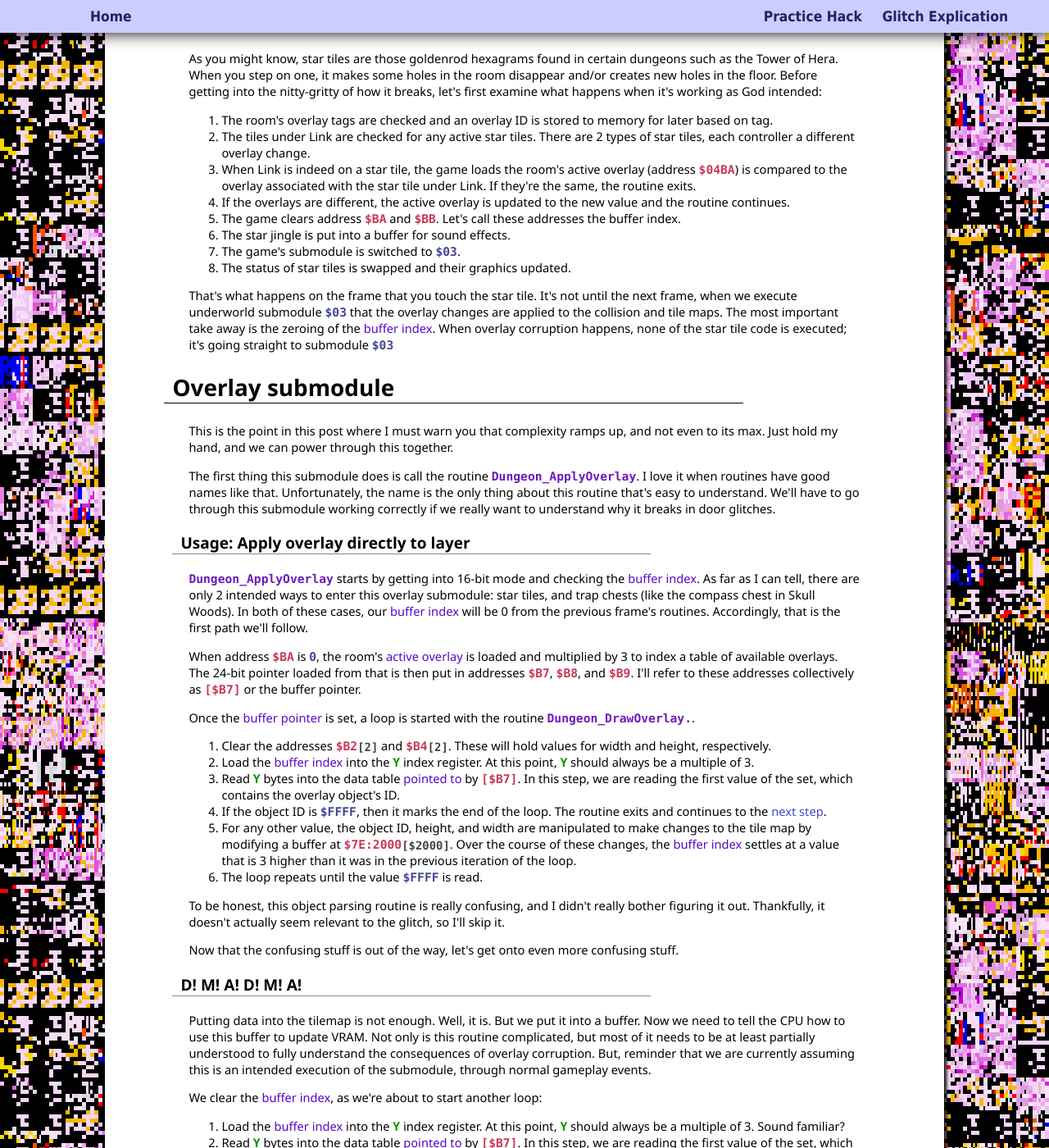
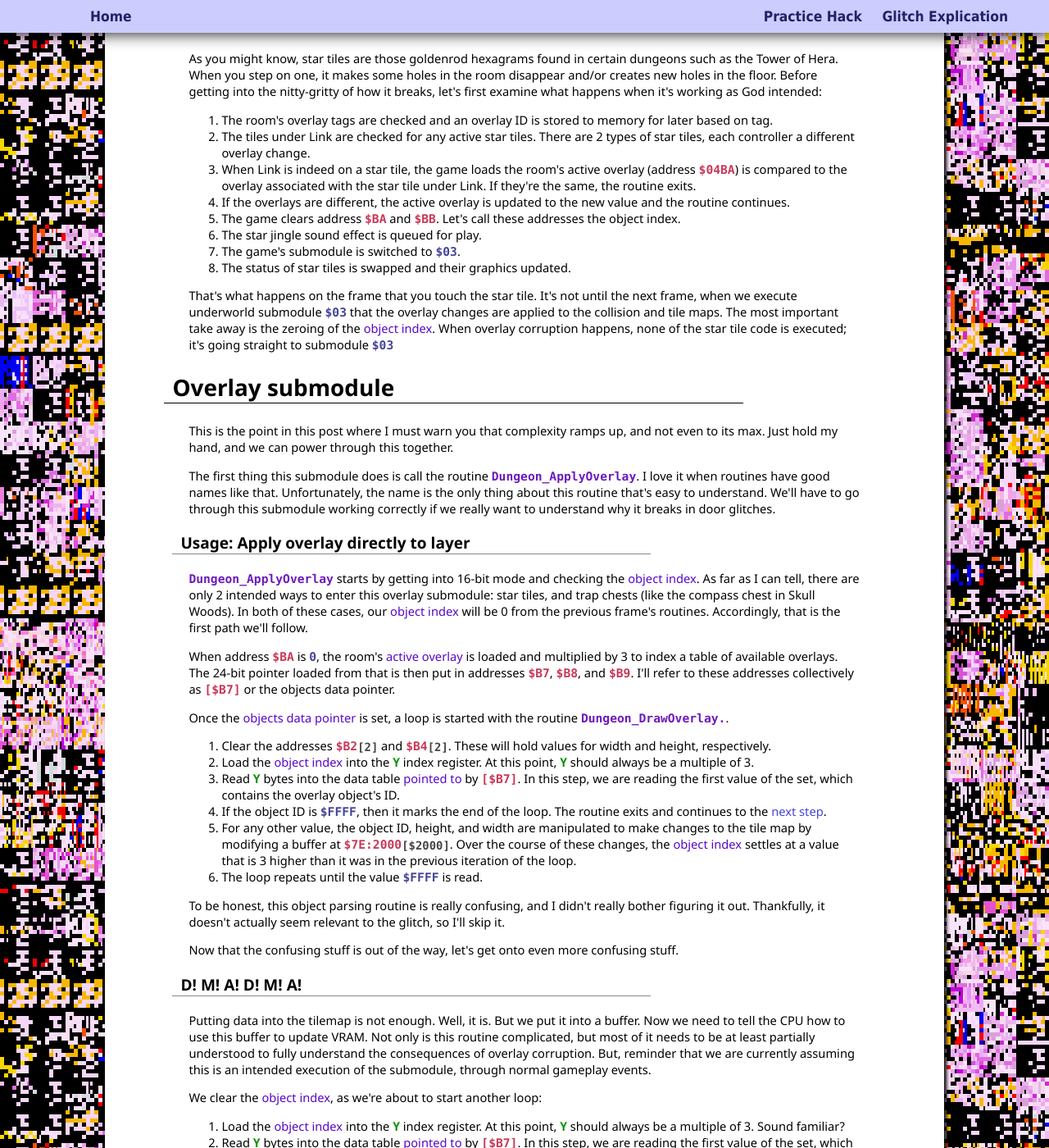
Before and after one commit to spannerisms/spannerisms.github.io, a Jekyll site: the page built from overlaycorruption.html, in a window 1280 px wide and 1400 px high, scrolled down 391 px. Shown: the whole window at 82% size. Built offline with Jekyll 4.4.1, drawn with Linux system fonts in a browser that asks for light colours; some of the changed text lies outside the part shown.

```diff
--- a/alttpglossary.html
+++ b/alttpglossary.html
@@ -27,7 +27,7 @@
 		<dt><dfn id="Sprite">Sprite</dfn></dt>
 		<dd><p>To quote Dotsarecool:</p>
 			<blockquote>This is gonna sound a little pedantic, but that's because it is.</blockquote>
-			<p>The general term you will hear for this word is <i>sprite</i>. While there's nothing wrong with that in a normal conversation, it can cause confusion when you want to discuss more technical aspects of the SNES, where <a class="dfnLink" href="snesglossary#Sprite">sprite</a> has other meanings. To remove all ambiguity, I may instead be use the term <i>NPC</i>, a term which shouldn't be unfamiliar to most. If there are no graphics to discuss, I'll probably stick to saying <i>Sprite</i>. Moving on&hellip;</p>
+			<p>The general term you will hear for this word is <i>sprite</i>. While there's nothing wrong with that in a normal conversation, it can cause confusion when you want to discuss more technical aspects of the SNES, where <a class="dfnLink" href="generalglossary#Sprite">sprite</a> has other meanings. To remove all ambiguity, I may instead be use the term <i>NPC</i>, a term which shouldn't be unfamiliar to most. If there are no graphics to discuss, I'll probably stick to saying <i>Sprite</i>. Moving on&hellip;</p>
 			<p>Along with <a class="dfnLink" href="#Ancilla">ancillae</a> and <a class="dfnLink" href="#Garnish">garnish</a>, NPCs are one of the 3 major types of self-acting entities. There are 16 available slots for NPCs, and they're mostly the bad guys you beat up or the people you talk to. For example, Ganon is an NPC. Some NPCs are used for more specific purposes, such as tree pulls, which only appear on certain objects, or the arrow target for the moving wall in Palace of Darkness.</p>
 		</dd>
 	</dl>
--- a/assets/base.css
+++ b/assets/base.css
@@ -263,9 +263,9 @@
 	display: none;
 }
 
-#bigloop":target {
+#bigloop:target {
 	display: block;
-	border: 1px solid blue;
+	font-weight: bold;
 }
 
 span.disgusting {
--- a/generalglossary.html
+++ b/generalglossary.html
@@ -57,7 +57,7 @@
 		<dt><dfn id="Masking">Masking</dfn></dt>
 		<dd>Masking is just another way of saying "logically AND with a value". It's a <em>mask</em> because it exposes relevant active bits and hides everything else.</dd>
 		<dt><dfn id="Mirror">Mirror</dfn></dt>
-		<dd>Being able to access certain types of memory in more than one place is useful. A mirror is just one of those duplicate places that makes working with that memory doable.</dd>
+		<dd>Being able to access certain types of memory in more than one place is useful. A mirror is just one of those duplicate places that makes working with that memory doable. If you'd like to learn more, see <a class="youtube" href="https://www.youtube.com/watch?v=PvfhANgLrm4">this video</a> by Dotsarecool.</dd>
 	</dl>
 
 	<h2>N</h2>
--- a/overlaycorruption.html
+++ b/overlaycorruption.html
@@ -15,28 +15,28 @@
 		<li>The tiles under Link are checked for any active star tiles. There are 2 types of star tiles, each controller a different overlay change.</li>
 		<li>When Link is indeed on a star tile, the game loads the room's <span class="dfnwrap" id="04BA"><dfn>active overlay</dfn> (address <dfn><code class="address">$04BA</code></dfn>)</span> is compared to the overlay associated with the star tile under Link. If they're the same, the routine exits.</li>
 		<li>If the overlays are different, the active overlay is updated to the new value and the routine continues.</li>
-		<li>The game clears address <span class="dfnwrap" id="BA"><dfn><code class="address">$BA</code></dfn> and <dfn><code class="address">$BB</code></dfn>. Let's call these addresses the <dfn>buffer index</dfn>.</li>
-		<li>The star jingle is put into a buffer for sound effects.</li>
+		<li>The game clears address <span class="dfnwrap" id="BA"><dfn><code class="address">$BA</code></dfn> and <dfn><code class="address">$BB</code></dfn>. Let's call these addresses the <dfn>object index</dfn>.</li>
+		<li>The star jingle sound effect is queued for play.</li>
 		<li>The game's submodule is switched to <code class="value">$03</code>.</li>
 		<li>The status of star tiles is swapped and their graphics updated.</li>
 	</ol>
 
-	<p>That's what happens on the frame that you touch the star tile. It's not until the next frame, when we execute underworld submodule <code class="value">$03</code> that the overlay changes are applied to the collision and tile maps. The most important take away is the zeroing of the <a class="term" href="#BA">buffer index</a>. When overlay corruption happens, none of the star tile code is executed; it's going straight to submodule <code class="value">$03</code></p>
+	<p>That's what happens on the frame that you touch the star tile. It's not until the next frame, when we execute underworld submodule <code class="value">$03</code> that the overlay changes are applied to the collision and tile maps. The most important take away is the zeroing of the <a class="term" href="#BA">object index</a>. When overlay corruption happens, none of the star tile code is executed; it's going straight to submodule <code class="value">$03</code></p>
 
 	<h2>Overlay submodule</h2>
 	<p>This is the point in this post where I must warn you that complexity ramps up, and not even to its max. Just hold my hand, and we can power through this together.</p>
 	<p>The first thing this submodule does is call the routine <code class="routine">Dungeon_ApplyOverlay</code>. I love it when routines have good names like that. Unfortunately, the name is the only thing about this routine that's easy to understand. We'll have to go through this submodule working correctly if we really want to understand why it breaks in door glitches.</p>
 
 	<h3>Usage: Apply overlay directly to layer</h3>
-	<p><code class="routine">Dungeon_ApplyOverlay</code> starts by getting into 16-bit mode and checking the <a class="term" href="#BA">buffer index</a>. As far as I can tell, there are only 2 intended ways to enter this overlay submodule: star tiles, and trap chests (like the compass chest in Skull Woods). In both of these cases, our <a class="term" href="#BA">buffer index</a> will be 0 from the previous frame's routines. Accordingly, that is the first path we'll follow.</p>
-	<p>When address <a class="term" href="#BA"><code class="address">$BA</code></a> is <code class="value">0</code>, the room's <a class="term" href="#04BA">active overlay</a> is loaded and multiplied by 3 to index a table of available overlays. The 24-bit pointer loaded from that is then put in <span class="dfnwrap" id="B7">addresses <dfn><code class="address">$B7</code>, <code class="address">$B8</code>, and <code class="address">$B9</code></dfn>. I'll refer to these addresses collectively as <dfn><code class="address">[$B7]</code></dfn> or the <dfn>buffer pointer</dfn></span>.</p>
-	<p>Once the <a class="term" href="#B7" title="Did you seriously forget this already? It's right there in the previous paragraph!">buffer pointer</a> is set, a loop is started with the routine <code class="routine">Dungeon_DrawOverlay.</code>.</p>
+	<p><code class="routine">Dungeon_ApplyOverlay</code> starts by getting into 16-bit mode and checking the <a class="term" href="#BA">object index</a>. As far as I can tell, there are only 2 intended ways to enter this overlay submodule: star tiles, and trap chests (like the compass chest in Skull Woods). In both of these cases, our <a class="term" href="#BA">object index</a> will be 0 from the previous frame's routines. Accordingly, that is the first path we'll follow.</p>
+	<p>When address <a class="term" href="#BA"><code class="address">$BA</code></a> is <code class="value">0</code>, the room's <a class="term" href="#04BA">active overlay</a> is loaded and multiplied by 3 to index a table of available overlays. The 24-bit pointer loaded from that is then put in <span class="dfnwrap" id="B7">addresses <dfn><code class="address">$B7</code>, <code class="address">$B8</code>, and <code class="address">$B9</code></dfn>. I'll refer to these addresses collectively as <dfn><code class="address">[$B7]</code></dfn> or the <dfn>objects data pointer</dfn></span>.</p>
+	<p>Once the <a class="term" href="#B7" title="Did you seriously forget this already? It's right there in the previous paragraph!">objects data pointer</a> is set, a loop is started with the routine <code class="routine">Dungeon_DrawOverlay.</code>.</p>
 	<ol>
 		<li>Clear the addresses <code class="address">$B2</code><code class="addrsize">[2]</code> and <code class="address">$B4</code><code class="addrsize">[2]</code>. These will hold values for width and height, respectively.</li>
-		<li>Load the <a class="term" href="#BA">buffer index</a> into the <code class="register">Y</code> index register. At this point, <code class="register">Y</code> should always be a multiple of 3.</li>
+		<li>Load the <a class="term" href="#BA">object index</a> into the <code class="register">Y</code> index register. At this point, <code class="register">Y</code> should always be a multiple of 3.</li>
 		<li>Read <code class="register">Y</code> bytes into the data table <a class="term" href="#B7">pointed to</a> by <code class="address">[$B7]</code>. In this step, we are reading the first value of the set, which contains the overlay object's ID.</li>
 		<li>If the object ID is <code class="value">$FFFF</code>, then it marks the end of the loop. The routine exits and continues to the <a href="#DMA">next step</a>.</li>
-		<li>For any other value, the object ID, height, and width are manipulated to make changes to the tile map by modifying a buffer at <code class="address">$7E:2000</code><code class="addrsize">[$2000]</code>. Over the course of these changes, the <a class="term" href="#BA">buffer index</a> settles at a value that is 3 higher than it was in the previous iteration of the loop.</li>
+		<li>For any other value, the object ID, height, and width are manipulated to make changes to the tile map by modifying a buffer at <code class="address">$7E:2000</code><code class="addrsize">[$2000]</code>. Over the course of these changes, the <a class="term" href="#BA">object index</a> settles at a value that is 3 higher than it was in the previous iteration of the loop.</li>
 		<li>The loop repeats until the value <code class="value">$FFFF</code> is read.</li>
 	</ol>
 	<p>To be honest, this object parsing routine is really confusing, and I didn't really bother figuring it out. Thankfully, it doesn't actually seem relevant to the glitch, so I'll skip it.</p>
@@ -44,11 +44,11 @@
 
 	<h3 id="DMA">D! M! A! D! M! A!</h3>
 	<p>Putting data into the tilemap is not enough. Well, it is. But we put it into a buffer. Now we need to tell the CPU how to use this buffer to update VRAM. Not only is this routine complicated, but most of it needs to be at least partially understood to fully understand the consequences of overlay corruption. But, reminder that we are currently assuming this is an intended execution of the submodule, through normal gameplay events.</p>
-	<p>We clear the <a class="term" href="#BA">buffer index</a>, as we're about to start another loop:</p>
+	<p>We clear the <a class="term" href="#BA">object index</a>, as we're about to start another loop:</p>
 
 	<p id="bigloop">Hey. 'Sup?</p>
 	<ol id="bigmfloop">
-		<li>Load the <a class="term" href="#BA">buffer index</a> into the <code class="register">Y</code> index register. At this point, <code class="register">Y</code> should always be a multiple of 3. Sound familiar?</li>
+		<li>Load the <a class="term" href="#BA">object index</a> into the <code class="register">Y</code> index register. At this point, <code class="register">Y</code> should always be a multiple of 3. Sound familiar?</li>
 		<li>Read <code class="register">Y</code> bytes into the data table <a class="term" href="#B7">pointed to</a> by <code class="address">[$B7]</code>. In this step, we are reading the first value of the set, which contains the overlay object's ID. I feel like I'm repeating myelf.</li>
 		<li>If the object ID is <code class="value">$FFFF</code>, then it marks the end of the loop. The routine exits and continues to the <a href="#fruit">next step</a>. Is there an echo on this server?</li>
 		<li>Holy crap, we're doing the same things again! Masking the object with <code class="value">$FC</code>, manipulating width and height. Why wasn't this done with everything else in the previous routine???</li>
@@ -84,5 +84,19 @@
 	<p>Let's backtrack to <code class="routine">Dungeon_ApplyOverlay</code>. I said there were two paths it could follow. One seems to always happen when reached via intended methods. The other one can only happen if we force it.</p>
 	<p>This branch&mdash;&hellip;Wait! Don't leave. This is really quick, I promise.</p>
 	<p>This branch assumes that because our index is not 0, then we're probably in the middle of some transfer that should be continued. It leaves both the index and address <code class="address">[$B7]</code> alone, then continues as normal starting <a href="#bigloop">at this part of the code</a>. All this really does is skip the pointer reading and overlay drawing. That's not the issue. Continuing as normal is the issue.</p>
+	<p>The way the overlay code is written is very similar to other object drawing routines. This suggests these routines came from a common template. This leaves us with a part of the cause: these routines all share the same addresses to manipulate objects. In and of itself, that isn't a problem. Routines share memory all the time.</p>
+
+	<h2>xkcd 1339</h2>
+	<p>The problem that needs to be pointed out is this weird second branch that's taken when the <a class="term" href="#BA">object index</a> is nonzero. Through normal gameplay, this branch is never taken. It raises the question as to why it's even there. It might have been written for unimplemented content, or perhaps it's an unnecessary and erroneous failsafe? It's difficult to tell, but it's obvious it just shouldn't be there.</p>
+	<p>When one of the object draw routines is about to index into the list of object, it is responsible for resetting the index when necessary. In the case of overlays, that responsibility is given to the movement code when Link steps on a star tile. If we reach the overlay application routine without resetting the index, it just assumes we should continue working from where things left off.</p>
+
+	<h2>Static</h2>
+
+	<h2>Busted</h2>
+	<p>Before I can explain why crashes and "hard" VRAM corruption happen, I need to quickly explain <a href="generalglossary#Mirror">mirroring</a>. All I really need to explain is that when working with the banks that the vanilla code is in, addresses <code class="address">$0000</code> through <code class="address">$1FFF</code> are a mirror of Work RAM (bank <code class="address">$7E</code>). Addresses <code class="address">$2000</code> through <code class="address">$7FFF</code> are mirrors of hardware registers (which are all at <code class="address">$21xx</code>), internal CPU registers, or open bus. It's mostly open bus. Open bus is a lot like dark matter.</p>
+	<p>When writing to the <a class="term" href="#1100">the DMA buffer</a>, the CPU is not using the bank for WRAM; it's using the mirror available wherever it happens to be. It does't matter, every bank with a mirror has the same stuff there, that's the point. But the CPU doesn't necessarily "know" that it's writing to mirrored addresses. All it knows it that you want to write to this 16-bit address. So it writes to this 16-bit address.</p>
+	<p>If our invalid data happens to have the value <code class="value">$FFFF</code>, then it will stop at some point. If it takes too long, or perhaps never finds that value, things start to break down. <code class="address">$2000</code> is no longer WRAM, so it's no longer writing to the buffer. For the first 256 bytes, things are possibly okay. Sure the behavior of these writes is <em>technically</em> undefined, but that's not a problemon. C'mon, right? Maybe not, but it really hits the fan when we reach. <code class="address">$2100</code></p>
+	<p>Actually, it's not <em>that</em> bad. Okay, the graphics are really messed up, but you can keep playing the game in many cases. The reason for this is that the developers keep a copy of most of these registers somewhere in WRAM. Many of these registers can only be written to during V-blank, so when a game routine wants to modify one of these registers, it writes to the designated address in WRAM instead. When the next NMI occurs, that's when the value will be read from WRAM and written to the hardware register.</p>
+	<p>It just so happens that some very important graphics registers are not refreshed every frame. The graphics for Zelda 3 are very simple and basic. You can like them all you want, but they are far from complex. It's not a bad thing that the graphics are this way, but them being this way is why the irreversible VRAM corruption happens. Without any need to change how things are drawn (besides mode 7, but that doesn't affect this), the registers that tell the PPU where to find tile maps and character graphics for each background are set once when the game boots up and then left that way.</p>
 
 </div>
```
